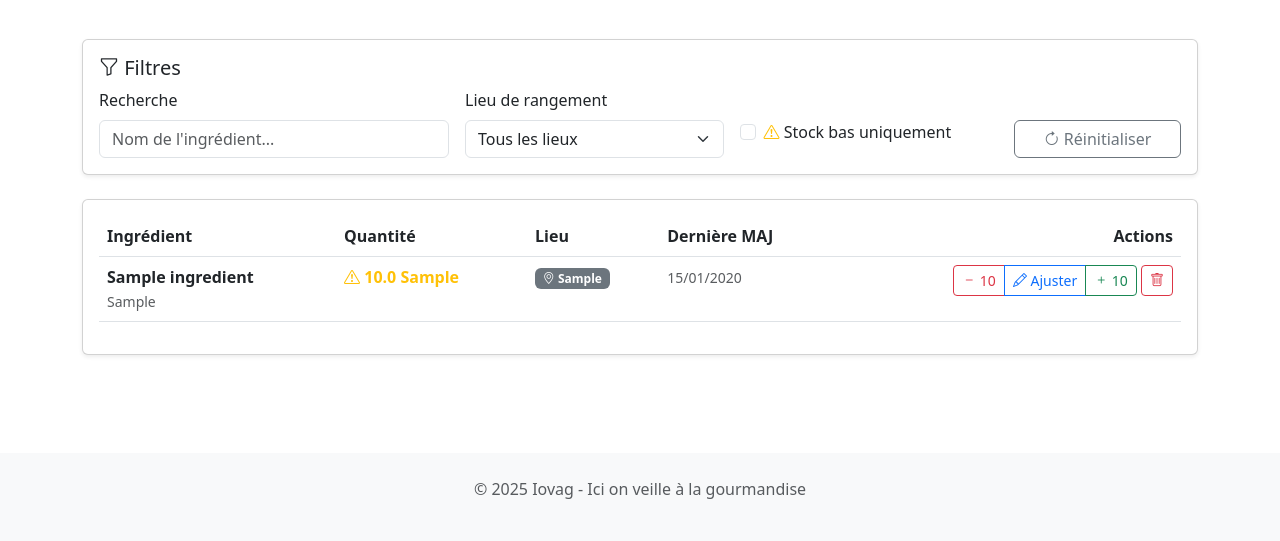
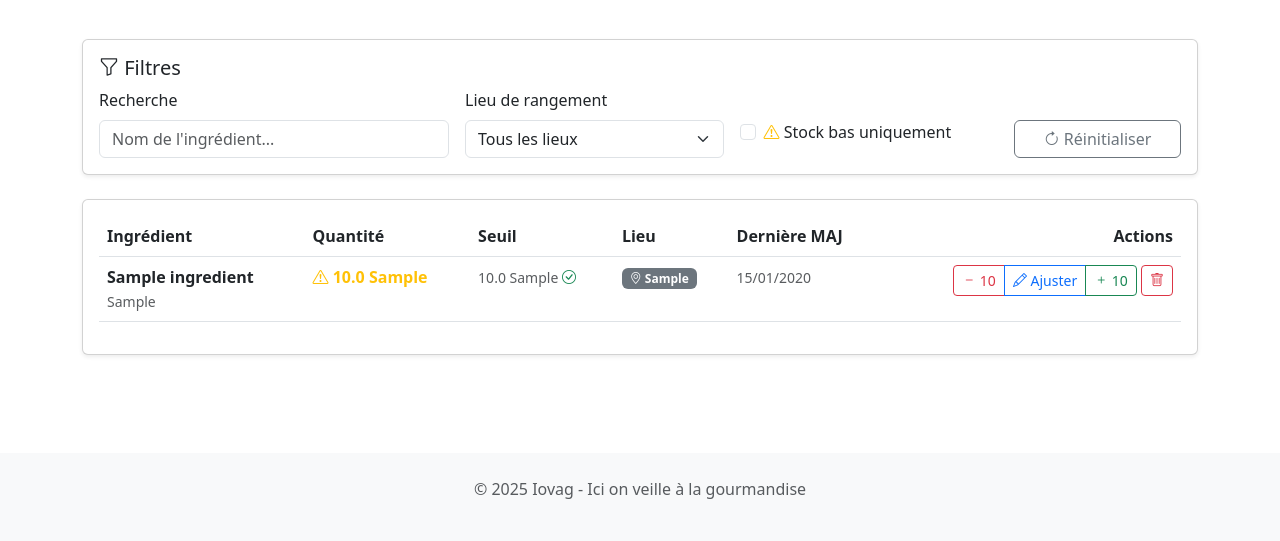
Before and after one commit to pastekaztekastor/Iovag, a Flask app: page /stock/ in a window 1280 px wide. Shown: the part 259-800 px from the top of the page. Run offline with Flask 3, Linux system fonts and the light colour scheme; a user stored in the database is signed in; tables that the repository leaves empty hold one stand-in row (values such as "Sample post"); some libraries are stand-ins or nearby versions.

Commit message:
feat: Integrate stock_limite into stock management system
Stock management now uses the ingredient stock_limite field:

Model enhancements (Stock):
- Added SEUILS_DEFAUT constant (default thresholds by category)
- Added get_seuil_stock() method
  * Returns stock_limite if defined
  * Falls back to category default
- Added est_stock_bas() method
  * Checks if quantity <= threshold
  * Replaces external function

Route updates (stock.py):
- Renamed SEUILS_STOCK_BAS to SEUILS_STOCK_BAS_DEFAUT
- Updated est_stock_bas() function
  * Priority: use stock_limite if defined
  * Fallback: use category defaults
  * More flexible and maintainable

Template improvements (stock/index.html):
- New "Seuil" column in stock table
- Displays threshold value with unit
- Visual indicator:
  * Green checkmark = custom threshold (stock_limite)
  * Gray gear = default threshold (category)
- Removed hardcoded threshold logic
- Uses stock.get_seuil_stock() and stock.est_stock_bas()

Benefits:
- Personalized stock management per ingredient
- Clear visibility of thresholds
- Distinction between custom and default values
- Consistent threshold logic across app
- Easier to maintain (single source of truth)

Example:
- Ingredient with stock_limite=2.0: uses 2.0
- Ingredient without stock_limite: uses category default
- "Fruits & Légumes" default: 200g
- "Herbes & Épices" default: 10g

🤖 Generated with Claude Code (https://claude.com/claude-code)

Co-Authored-By: Claude <noreply@anthropic.com>

```diff
--- a/app/models.py
+++ b/app/models.py
@@ -398,5 +398,39 @@ class Stock(db.Model):
     unite = db.Column(db.String(20))
     updated_at = db.Column(db.DateTime, default=datetime.utcnow, onupdate=datetime.utcnow)
 
+    # Seuils par défaut par catégorie
+    SEUILS_DEFAUT = {
+        'Fruits & Légumes': 200,
+        'Viandes & Poissons': 200,
+        'Produits laitiers': 100,
+        'Épicerie salée': 100,
+        'Épicerie sucrée': 100,
+        'Surgelés': 200,
+        'Boissons': 250,
+        'Pain & Viennoiseries': 1,
+        'Condiments & Sauces': 50,
+        'Herbes & Épices': 10,
+        'Conserves': 1,
+        'Pâtes & Riz': 200,
+        'Huiles & Vinaigres': 100,
+        'Autre': 50
+    }
+
+    def get_seuil_stock(self):
+        """
+        Retourne le seuil de stock à utiliser pour cet item
+        Utilise stock_limite de l'ingrédient si défini, sinon seuil par défaut
+        """
+        if self.ingredient.stock_limite is not None:
+            return self.ingredient.stock_limite
+
+        # Seuil par défaut selon catégorie
+        categorie = self.ingredient.categorie or 'Autre'
+        return self.SEUILS_DEFAUT.get(categorie, 50)
+
+    def est_stock_bas(self):
+        """Vérifie si le stock est en dessous du seuil"""
+        return self.quantite <= self.get_seuil_stock()
+
     def __repr__(self):
         return f'<Stock {self.quantite} {self.unite}>'
--- a/app/routes/stock.py
+++ b/app/routes/stock.py
@@ -9,8 +9,8 @@ from sqlalchemy import func
 
 bp = Blueprint('stock', __name__, url_prefix='/stock')
 
-# Seuils de stock bas par catégorie (en pourcentage ou quantité)
-SEUILS_STOCK_BAS = {
+# Seuils de stock bas par défaut par catégorie (utilisés si stock_limite n'est pas défini)
+SEUILS_STOCK_BAS_DEFAUT = {
     'Fruits & Légumes': 200,  # grammes
     'Viandes & Poissons': 200,
     'Produits laitiers': 100,
@@ -29,11 +29,20 @@ SEUILS_STOCK_BAS = {
 
 
 def est_stock_bas(stock_item):
-    """Déterminer si un item de stock est bas"""
+    """
+    Déterminer si un item de stock est bas
+    Utilise en priorité le stock_limite de l'ingrédient,
+    sinon utilise les seuils par défaut selon la catégorie
+    """
+    # Utiliser stock_limite si défini
+    if stock_item.ingredient.stock_limite is not None:
+        return stock_item.quantite <= stock_item.ingredient.stock_limite
+
+    # Sinon utiliser le seuil par défaut de la catégorie
     if not stock_item.ingredient.categorie:
-        seuil = SEUILS_STOCK_BAS.get('Autre', 50)
+        seuil = SEUILS_STOCK_BAS_DEFAUT.get('Autre', 50)
     else:
-        seuil = SEUILS_STOCK_BAS.get(stock_item.ingredient.categorie, 50)
+        seuil = SEUILS_STOCK_BAS_DEFAUT.get(stock_item.ingredient.categorie, 50)
 
     return stock_item.quantite <= seuil
 
--- a/app/templates/stock/index.html
+++ b/app/templates/stock/index.html
@@ -83,6 +83,7 @@
                     <tr>
                         <th>Ingrédient</th>
                         <th>Quantité</th>
+                        <th>Seuil</th>
                         <th>Lieu</th>
                         <th>Dernière MAJ</th>
                         <th class="text-end">Actions</th>
@@ -90,24 +91,8 @@
                 </thead>
                 <tbody>
                     {% for stock in stocks %}
-                    {% set seuils = {
-                        'Fruits & Légumes': 200,
-                        'Viandes & Poissons': 200,
-                        'Produits laitiers': 100,
-                        'Épicerie salée': 100,
-                        'Épicerie sucrée': 100,
-                        'Surgelés': 200,
-                        'Boissons': 250,
-                        'Pain & Viennoiseries': 1,
-                        'Condiments & Sauces': 50,
-                        'Herbes & Épices': 10,
-                        'Conserves': 1,
-                        'Pâtes & Riz': 200,
-                        'Huiles & Vinaigres': 100,
-                        'Autre': 50
-                    } %}
-                    {% set seuil = seuils.get(stock.ingredient.categorie, 50) %}
-                    {% set is_stock_bas = stock.quantite <= seuil %}
+                    {% set seuil = stock.get_seuil_stock() %}
+                    {% set is_stock_bas = stock.est_stock_bas() %}
                     <tr class="stock-row"
                         data-nom="{{ stock.ingredient.nom|lower }}"
                         data-lieu="{{ stock.ingredient.lieu_rangement or '' }}"
@@ -124,6 +109,16 @@
                                 {% if is_stock_bas %}<i class="bi bi-exclamation-triangle"></i> {% endif %}
                                 {{ stock.quantite }} {{ stock.unite }}
                             </span>
+                        </td>
+                        <td>
+                            <small class="text-muted">
+                                {{ seuil }} {{ stock.unite }}
+                                {% if stock.ingredient.stock_limite is not none %}
+                                <i class="bi bi-check-circle text-success" title="Seuil personnalisé"></i>
+                                {% else %}
+                                <i class="bi bi-gear text-secondary" title="Seuil par défaut"></i>
+                                {% endif %}
+                            </small>
                         </td>
                         <td>
                             {% if stock.ingredient.lieu_rangement %}
```
